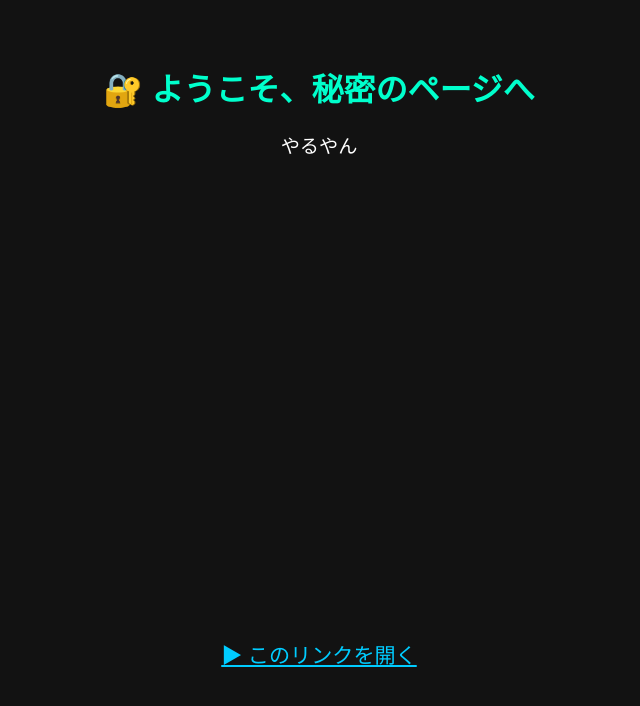
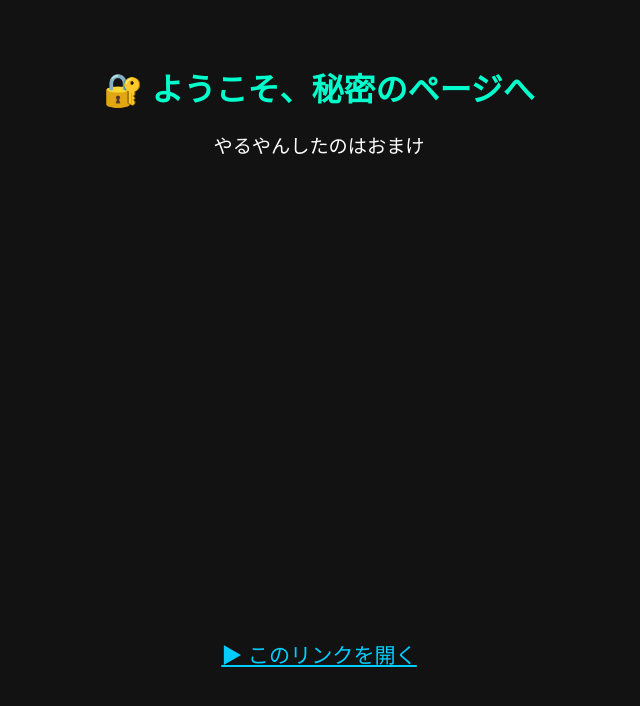
Before and after one commit to kannsuke422/secret-web, a plain HTML site: page secretpage/index.html in a window 1280 px wide. Shown: the top 706 px of the page, without its empty margins (321-961 px from the left). Drawn offline with Linux system fonts and the light colour scheme.

Commit message:
Update index.html

```diff
--- a/secretpage/index.html
+++ b/secretpage/index.html
@@ -39,7 +39,7 @@
 <body>
   <div class="container">
     <h1>🔐 ようこそ、秘密のページへ</h1>
-    <p>やるやん</p>
+    <p>やるやんしたのはおまけ</p>
 
     <div class="link" id="target">
       <p>
```
